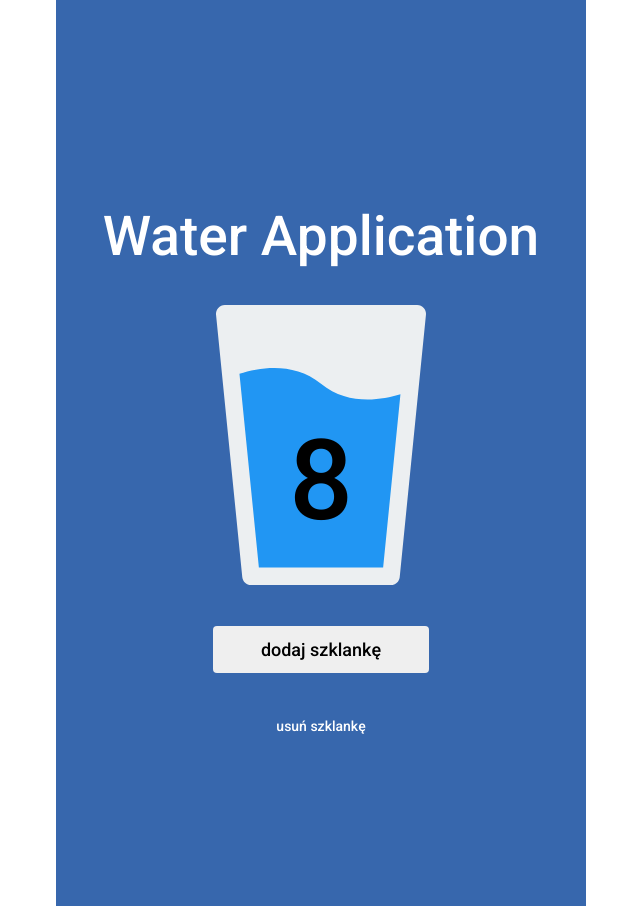
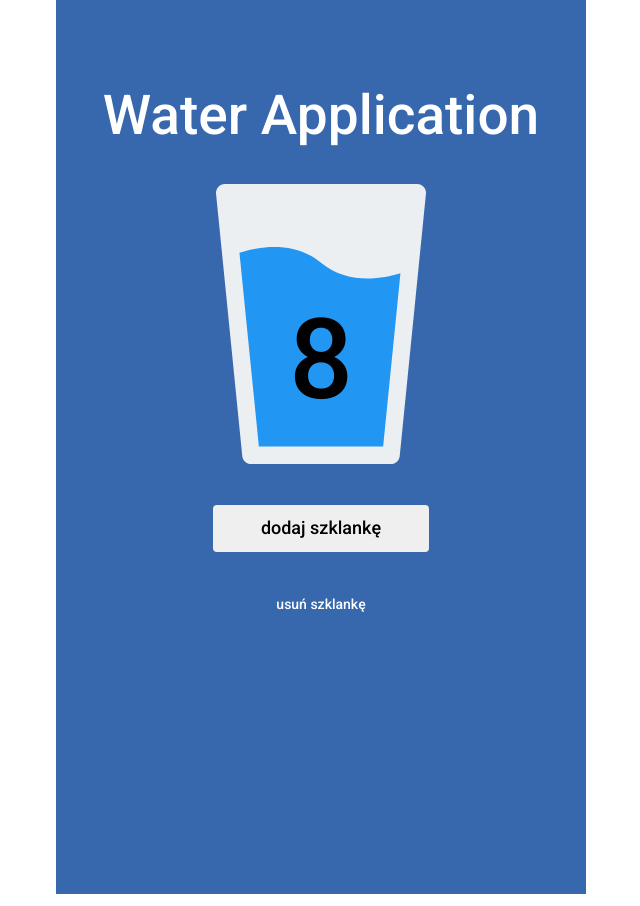
Before and after one commit to joannaMakarewicz/water-app, a website built with webpack: page src/pages/index.html in a window 1280 px wide. Shown: the whole page, without its empty margins (319-959 px from the left). Built offline with nearby package versions, Linux system fonts and the light colour scheme.

Commit message:
Margin changes

```diff
--- a/src/scss/main.scss
+++ b/src/scss/main.scss
@@ -23,13 +23,13 @@ body {
   display: flex;
   align-items: center;
   justify-content: center;
-  min-height: 100vh;
   font-family: 'Roboto', sans-serif;
 }
 
 .heading {
   font-size:55px;
   font-weight: 400;
+  text-align:center;
 }
 
 .main {
@@ -38,9 +38,8 @@ body {
   display:flex;
   flex-direction:column;
   align-items:center;
-  justify-content:center;
   width:375;
-  height:812px;
+  height:100vh;
 }
 
 .button__add {
```
